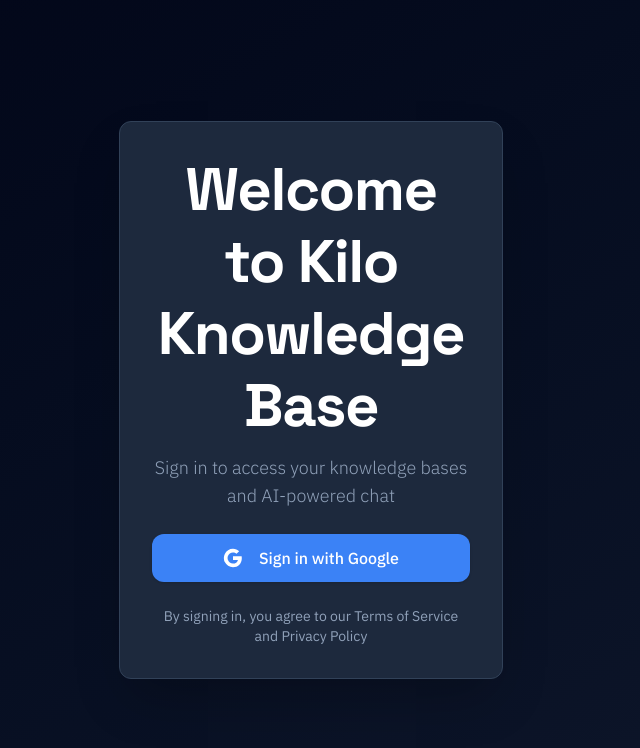
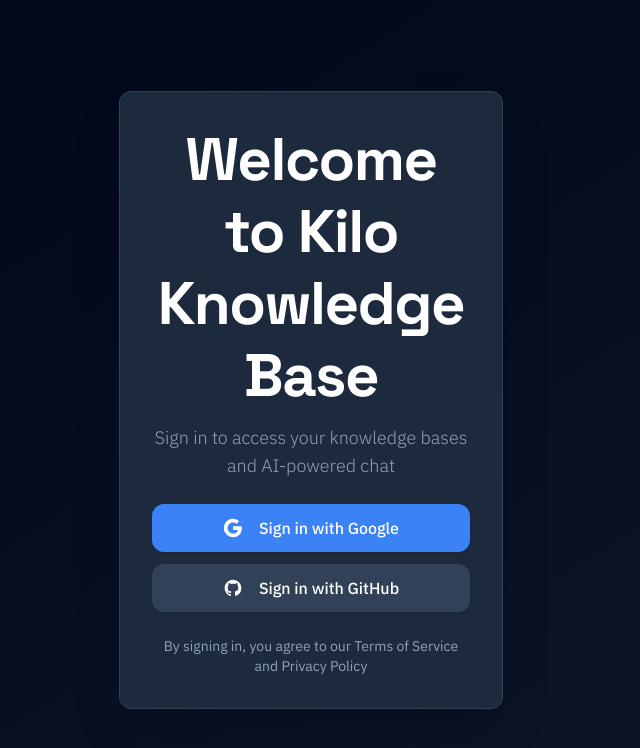
Before and after one commit to bxljoy/kilo-knowledage-base, a Next.js app: page /login in a window 1280 px wide. Shown: the top 748 px of the page, without its empty margins (329-969 px from the left). Built offline with nearby package versions, Linux system fonts and the light colour scheme; no server answers.

Commit message:
feat(login): add GitHub sign-in functionality to the login form for enhanced user authentication options refactor(login): update loading state management to handle multiple sign-in methods and improve user experience

```diff
--- a/src/app/(auth)/login/page.tsx
+++ b/src/app/(auth)/login/page.tsx
@@ -2,23 +2,34 @@
 
 import { useState, Suspense } from 'react';
 import { useSearchParams } from 'next/navigation';
-import { signInWithGoogle } from '@/lib/auth-client';
+import { signInWithGoogle, signInWithGitHub } from '@/lib/auth-client';
 import { Button } from '@/components/ui/button';
 
 function LoginForm() {
-  const [isLoading, setIsLoading] = useState(false);
+  const [isLoading, setIsLoading] = useState<'google' | 'github' | null>(null);
   const [error, setError] = useState<string | null>(null);
   const searchParams = useSearchParams();
   const callbackUrl = searchParams.get('callbackUrl');
 
   const handleGoogleSignIn = async () => {
     try {
-      setIsLoading(true);
+      setIsLoading('google');
       setError(null);
       await signInWithGoogle(callbackUrl || undefined);
     } catch (err) {
       setError(err instanceof Error ? err.message : 'Failed to sign in');
-      setIsLoading(false);
+      setIsLoading(null);
+    }
+  };
+
+  const handleGitHubSignIn = async () => {
+    try {
+      setIsLoading('github');
+      setError(null);
+      await signInWithGitHub(callbackUrl || undefined);
+    } catch (err) {
+      setError(err instanceof Error ? err.message : 'Failed to sign in');
+      setIsLoading(null);
     }
   };
 
@@ -39,13 +50,14 @@
         </div>
       )}
 
+      <div className="space-y-3">
         <Button
           onClick={handleGoogleSignIn}
-        disabled={isLoading}
+          disabled={isLoading !== null}
           className="w-full"
           size="lg"
         >
-        {isLoading ? (
+          {isLoading === 'google' ? (
             <>
               <svg className="animate-spin h-5 w-5 mr-2" viewBox="0 0 24 24">
                 <circle
@@ -90,6 +102,43 @@
           )}
         </Button>
 
+        <Button
+          onClick={handleGitHubSignIn}
+          disabled={isLoading !== null}
+          className="w-full bg-slate-700 hover:bg-slate-600"
+          size="lg"
+        >
+          {isLoading === 'github' ? (
+            <>
+              <svg className="animate-spin h-5 w-5 mr-2" viewBox="0 0 24 24">
+                <circle
+                  className="opacity-25"
+                  cx="12"
+                  cy="12"
+                  r="10"
+                  stroke="currentColor"
+                  strokeWidth="4"
+                  fill="none"
+                />
+                <path
+                  className="opacity-75"
+                  fill="currentColor"
+                  d="M4 12a8 8 0 018-8V0C5.373 0 0 5.373 0 12h4zm2 5.291A7.962 7.962 0 014 12H0c0 3.042 1.135 5.824 3 7.938l3-2.647z"
+                />
+              </svg>
+              Signing in...
+            </>
+          ) : (
+            <>
+              <svg className="h-5 w-5 mr-2" fill="currentColor" viewBox="0 0 24 24">
+                <path fillRule="evenodd" d="M12 2C6.477 2 2 6.484 2 12.017c0 4.425 2.865 8.18 6.839 9.504.5.092.682-.217.682-.483 0-.237-.008-.868-.013-1.703-2.782.605-3.369-1.343-3.369-1.343-.454-1.158-1.11-1.466-1.11-1.466-.908-.62.069-.608.069-.608 1.003.07 1.531 1.032 1.531 1.032.892 1.53 2.341 1.088 2.91.832.092-.647.35-1.088.636-1.338-2.22-.253-4.555-1.113-4.555-4.951 0-1.093.39-1.988 1.029-2.688-.103-.253-.446-1.272.098-2.65 0 0 .84-.27 2.75 1.026A9.564 9.564 0 0112 6.844c.85.004 1.705.115 2.504.337 1.909-1.296 2.747-1.027 2.747-1.027.546 1.379.202 2.398.1 2.651.64.7 1.028 1.595 1.028 2.688 0 3.848-2.339 4.695-4.566 4.943.359.309.678.92.678 1.855 0 1.338-.012 2.419-.012 2.747 0 .268.18.58.688.482A10.019 10.019 0 0022 12.017C22 6.484 17.522 2 12 2z" clipRule="evenodd" />
+              </svg>
+              Sign in with GitHub
+            </>
+          )}
+        </Button>
+      </div>
+
       <p className="text-center text-sm text-slate-400">
         By signing in, you agree to our Terms of Service and Privacy Policy
       </p>
--- a/src/lib/auth-client.ts
+++ b/src/lib/auth-client.ts
@@ -27,6 +27,34 @@
 
   if (error) {
     console.error('Error signing in with Google:', error.message);
+    throw error;
+  }
+
+  return data;
+}
+
+/**
+ * Sign in with GitHub OAuth
+ * @param callbackUrl - Optional URL to redirect to after authentication
+ */
+export async function signInWithGitHub(callbackUrl?: string) {
+  const supabase = createClient();
+
+  // Build redirect URL with callback parameter for deep linking
+  let redirectTo = `${window.location.origin}/auth/callback`;
+  if (callbackUrl) {
+    redirectTo += `?callbackUrl=${encodeURIComponent(callbackUrl)}`;
+  }
+
+  const { data, error } = await supabase.auth.signInWithOAuth({
+    provider: 'github',
+    options: {
+      redirectTo,
+    },
+  });
+
+  if (error) {
+    console.error('Error signing in with GitHub:', error.message);
     throw error;
   }
 
```
Lines whose indentation alone changed are shown as unchanged.
